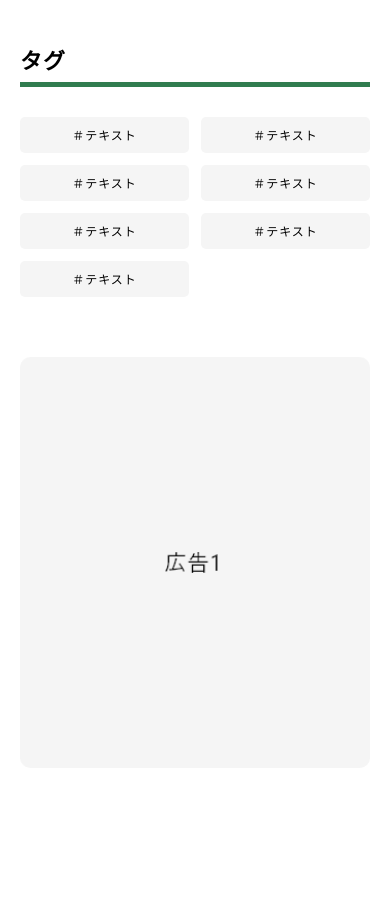
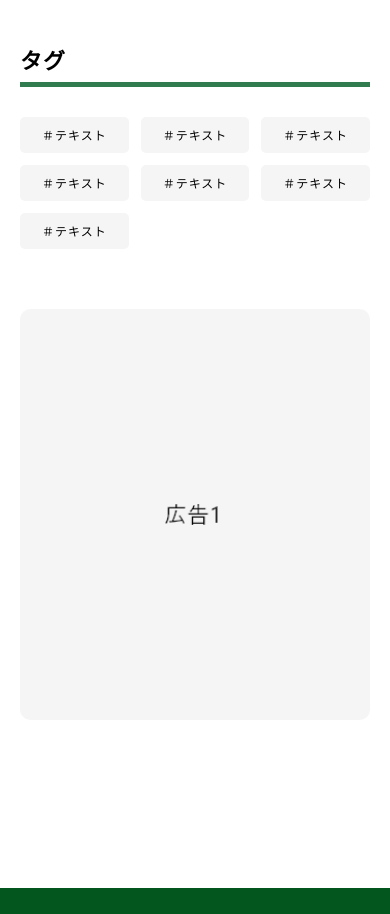
Before and after one commit to myatminhtayqualy/hokaidotraining, a plain HTML site: page news.html in a window 390 px wide. Shown: the part 2483-3397 px from the top of the page. Drawn offline with nearby package versions, Linux system fonts and the light colour scheme; files that its build step writes are made by us from their sources; a web font is replaced by a local one.

Commit message:
tag block design changed

```diff
--- a/assets/css/style.css
+++ b/assets/css/style.css
@@ -2280,6 +2280,10 @@ footer {
     font-size: 22px;
     line-height: 1.7;
   }
+  .tag .tag-blk {
+    display: grid;
+    grid-template-columns: 1fr 1fr 1fr;
+  }
 }
 
 @media screen and (max-width: 482px) {
```
